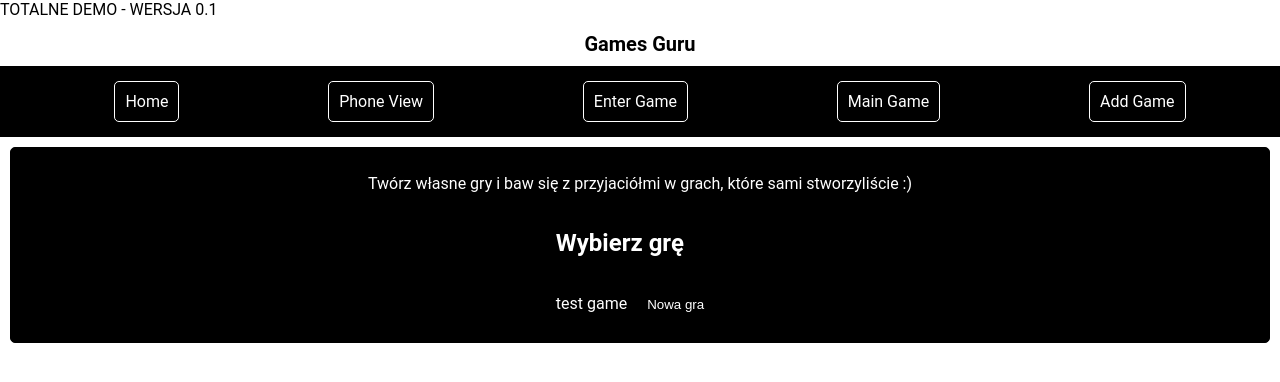
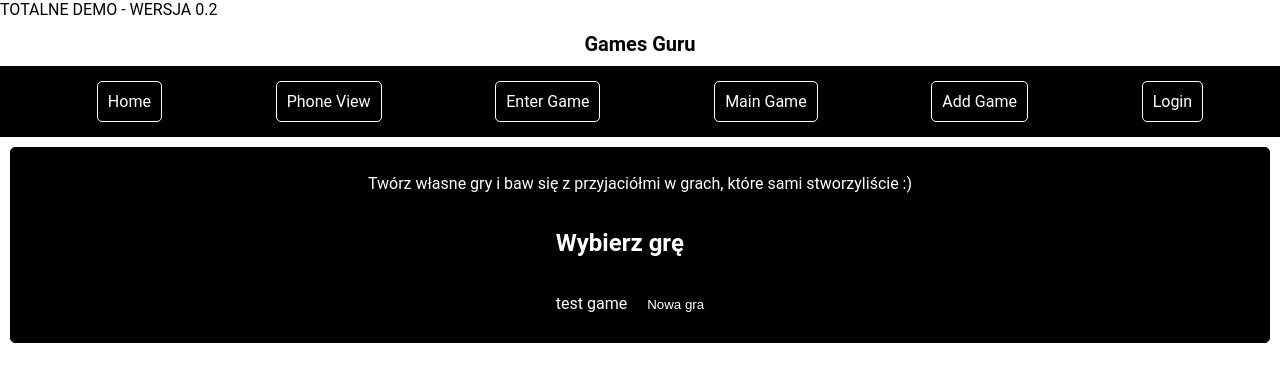
Before and after one commit to srychert/party-games-platform, a React (Create React App) app in the folder frontend/: page / in a window 1280 px wide. Shown: the top 382 px of the page. Built offline with nearby package versions, Linux system fonts and the light colour scheme; no server answers.

Commit message:
login site

```diff
--- a/frontend/public/index.html
+++ b/frontend/public/index.html
@@ -9,7 +9,6 @@
       name="description"
       content="Web site created using create-react-app"
     />
-    <link rel="apple-touch-icon" href="%PUBLIC_URL%/logo192.png" />
     <!--
       manifest.json provides metadata used when your web app is installed on a
       user's mobile device or desktop. See https://developers.google.com/web/fundamentals/web-app-manifest/
--- a/frontend/src/App.js
+++ b/frontend/src/App.js
@@ -7,6 +7,7 @@ function App() {
   const [gameVersions, setGameVersions] = useState([
     { id: 0, name: "test game" },
   ]);
+
   useEffect(() => {
     fetch("http://localhost:5000/api/v1/games")
       .then((res) => res.json())
@@ -14,9 +15,10 @@ function App() {
         setGameVersions(data);
       });
   }, []);
+
   return (
     <div className="App">
-      TOTALNE DEMO - WERSJA 0.1
+      TOTALNE DEMO - WERSJA 0.2
       {<NavBar />}
       <div className="app__content">
         <p>
--- /dev/null
+++ b/frontend/src/Login/Login.js
@@ -0,0 +1,40 @@
+import axios from "axios";
+import React from "react";
+
+function Login() {
+  const HandleSubmit = (e) => {
+    e.preventDefault();
+    console.log(e.target.login.value, e.target.password.value);
+    axios
+      .post("http://localhost:5000/login", {
+        login: e.target.login.value,
+        password: e.target.password.value,
+      })
+      .then((res) => {
+        // Po zalogowaniu przekieruj na stronę główną
+        // zmien stan na zalogowany
+        console.log(res);
+      })
+      .catch((err) => {
+        console.log(err);
+      });
+  };
+
+  return (
+    <div className="login">
+      <form onSubmit={(e) => HandleSubmit(e)}>
+        <div className="login">
+          <label htmlFor="login">Login</label>
+          <input type="text" name="login" id="login" />
+        </div>
+        <div className="password">
+          <label htmlFor="password">Hasło</label>
+          <input type="text" name="password" id="password" />
+        </div>
+        <button type="submit">Zaloguj</button>
+      </form>
+    </div>
+  );
+}
+
+export default Login;
--- a/frontend/src/NavBar/Navbar.js
+++ b/frontend/src/NavBar/Navbar.js
@@ -23,6 +23,9 @@ function NavBar() {
           <li>
             <Link to="/add-game">Add Game</Link>
           </li>
+          <li>
+            <Link to="/login">Login</Link>
+          </li>
         </ul>
       </nav>
     </div>
--- a/frontend/src/index.js
+++ b/frontend/src/index.js
@@ -7,6 +7,7 @@ import EnterGame from "./EnterGame/EnterGame";
 import MainGame from "./MainGame/MainGame";
 import EnterGamePhone from "./PhoneView/EnterGame/EnterGamePhone";
 import GameForm from "./AddGame/GameForm";
+import Login from "./Login/Login";
 
 const router = createBrowserRouter([
   {
@@ -40,9 +41,15 @@ const router = createBrowserRouter([
     element: <GameForm />,
     errorElement: <div>Error 404</div>,
   },
+  {
+    path: "/login",
+    element: <Login />,
+    errorElement: <div>Error 404</div>,
+  },
 ]);
 
 const root = ReactDOM.createRoot(document.getElementById("root"));
+
 root.render(
   <React.StrictMode>
     <RouterProvider router={router} />
```
Also changed, not shown: frontend/public/manifest.json.
